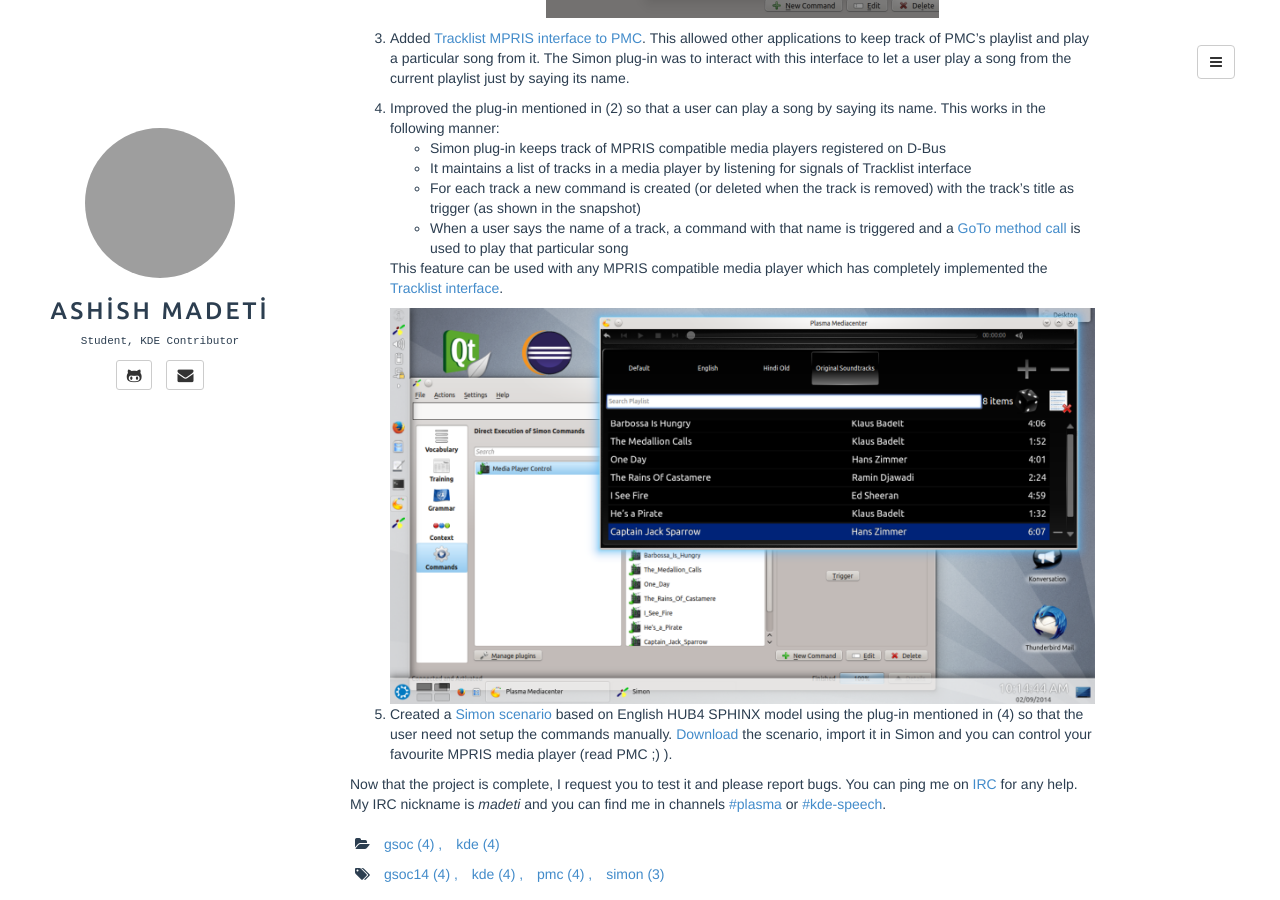
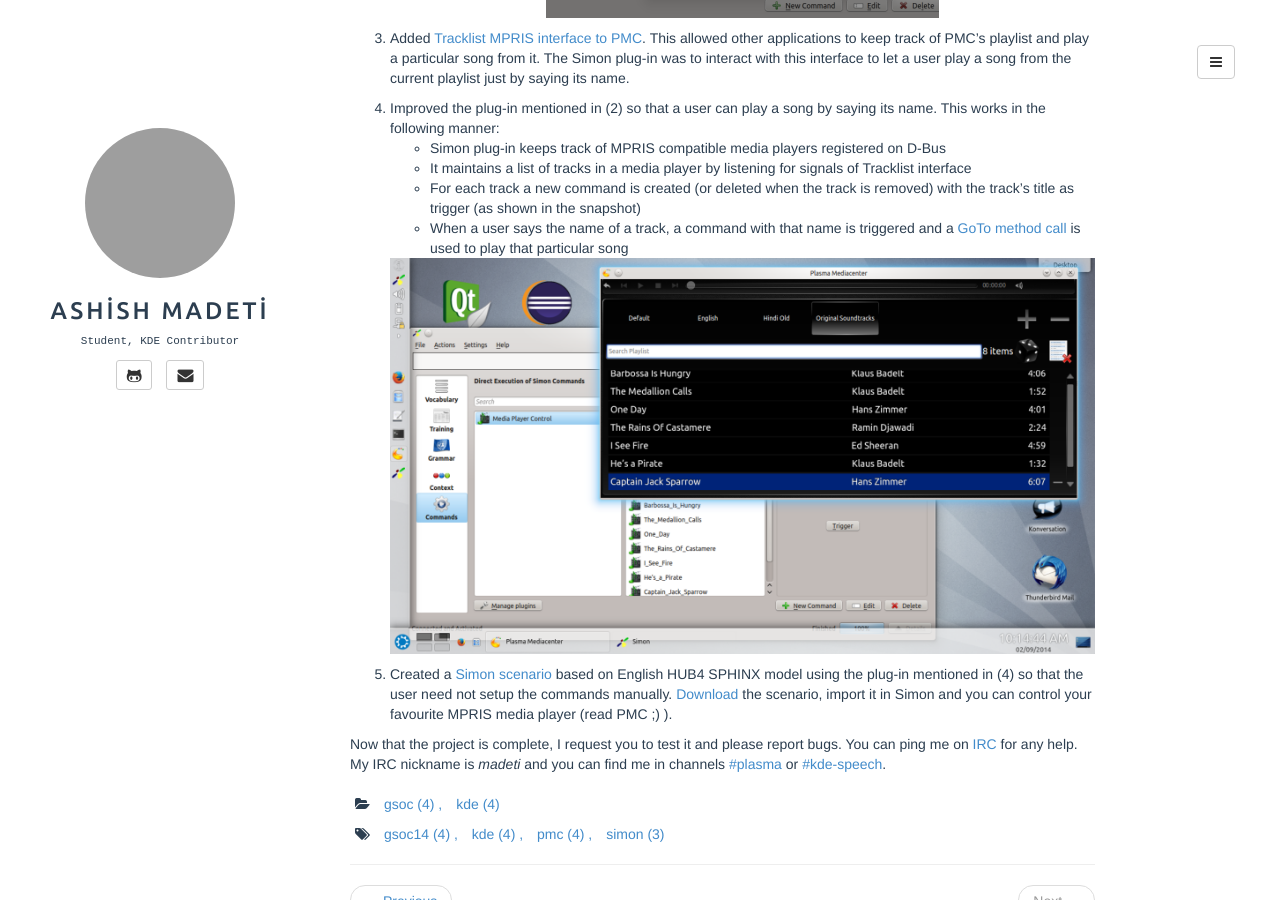
Before and after one commit to ashishmadeti/ashishmadeti.github.io, a Jekyll site: the page built from _posts/2014-09-02-gsoc-summary.md, in a window 1280 px wide and 900 px high, scrolled down 1204 px. Built offline with Jekyll 4.4.1, drawn with Linux system fonts in a browser that asks for light colours; grey boxes are pictures that could not be loaded.

Commit message:
2nd time minor changes to "gsoc-summary" file

```diff
--- a/_posts/2014-09-02-gsoc-summary.md
+++ b/_posts/2014-09-02-gsoc-summary.md
@@ -26,9 +26,7 @@
    - For each track a new command is created (or deleted when the track is removed) with the track's title as trigger (as shown in the snapshot)
    - When a user says the name of a track, a command with that name is triggered and a [GoTo method call](http://specifications.freedesktop.org/mpris-spec/latest/Track_List_Interface.html#Method:GoTo) is used to play that particular song
 
-    This feature can be used with any MPRIS compatible media player which has completely implemented the [Tracklist interface](http://specifications.freedesktop.org/mpris-spec/latest/Track_List_Interface.html).
-
-    <center><img src="/images/advancedSimonPlugin.png"></center>
+    ![Advanced Simon Plug-in](/images/advancedSimonPlugin.png)
 
 5. Created a [Simon scenario](https://userbase.kde.org/Simon/Scenarios) based on English HUB4 SPHINX model using the plug-in mentioned in (4) so that the user need not setup the commands manually. [Download](http://opendesktop.org/content/show.php/%5BEN%2BH4W%5D+Media+Player+Control?content=166763) the scenario, import it in Simon and you can control your favourite MPRIS media player (read PMC ;) ).
 
```
